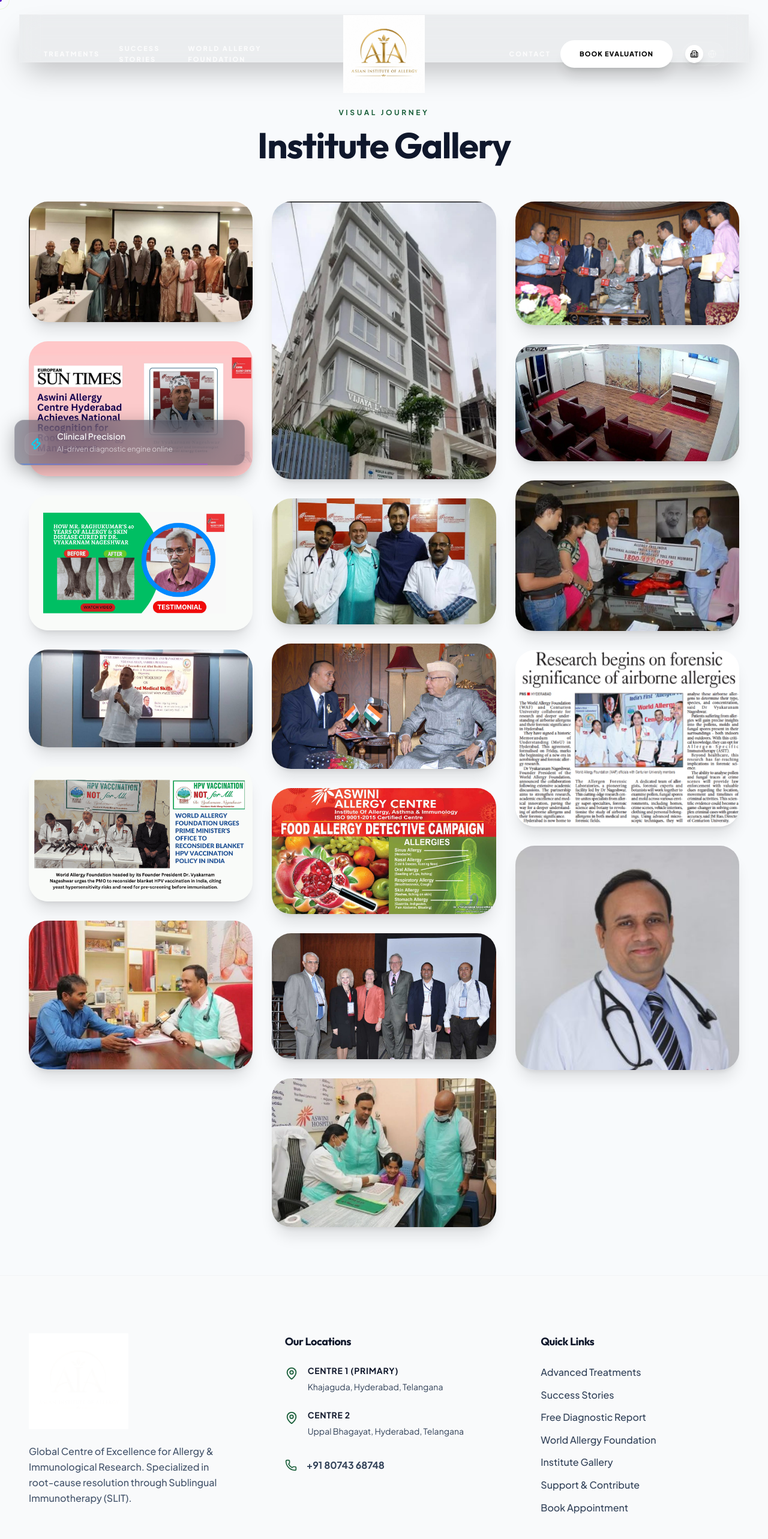
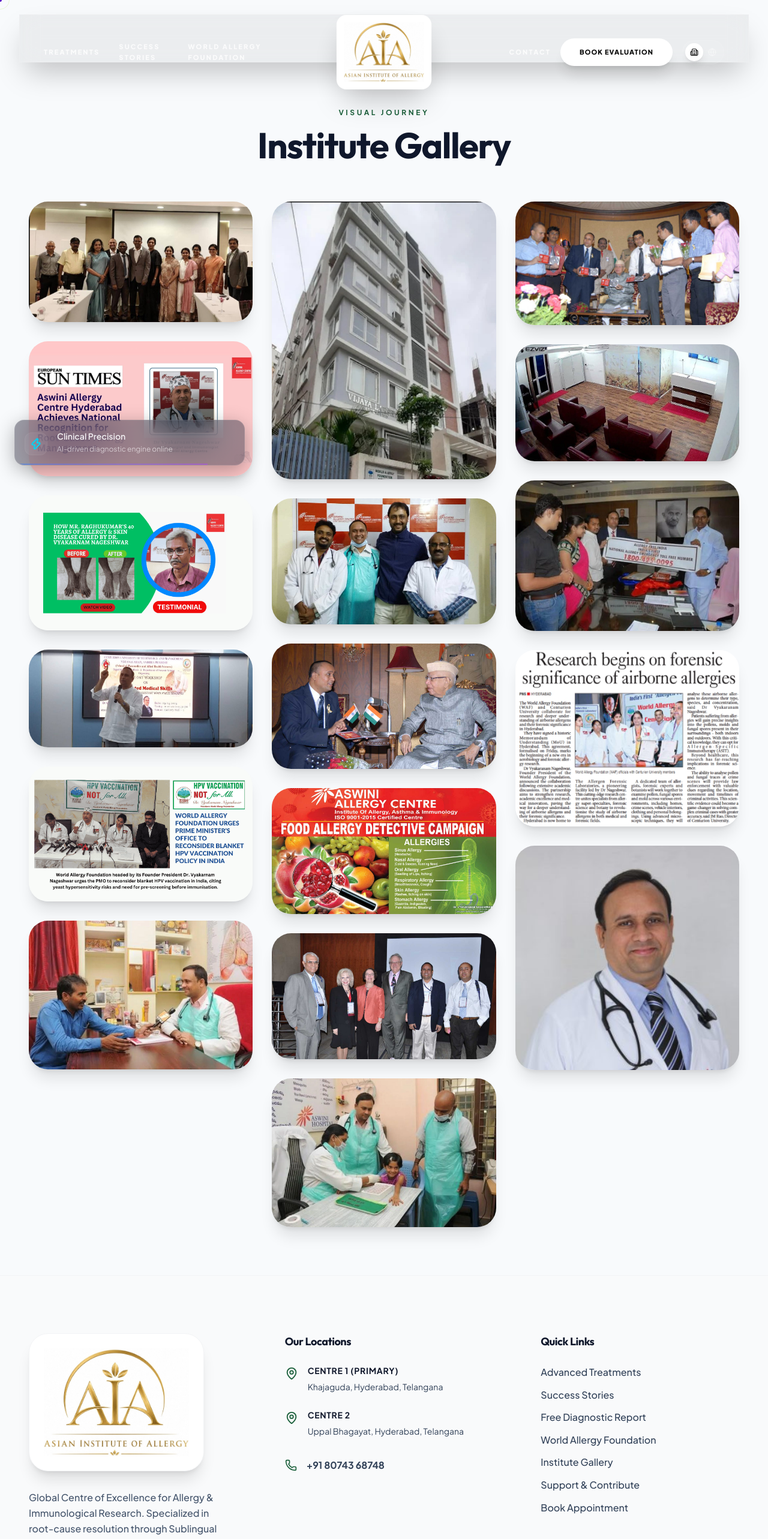
Before and after one commit to KarthikeyaGSI/asian_institute_of_allegy, a Next.js app: page /gallery in a window 1280 px wide. Shown: the top 2566 px of the page at 60% size. Built offline with nearby package versions, Linux system fonts and the light colour scheme.

Commit message:
fix: implement premium badge logo and stabilize hero layout

```diff
--- a/src/components/layout/Footer.jsx
+++ b/src/components/layout/Footer.jsx
@@ -9,14 +9,16 @@
         <div className="grid grid-cols-1 md:grid-cols-3 gap-12 md:gap-24">
           {/* Brand */}
           <div className="space-y-6">
-            <Link href="/" className="flex items-center gap-2">
-              <Image
-                src="/images/asian institute of allergy logo.jpg"
-                alt="Asian Institute of Allergy"
-                width={500}
-                height={200}
-                className="h-[160px] w-auto object-contain mix-blend-screen"
-              />
+            <Link href="/" className="inline-block group">
+              <div className="bg-white p-4 md:p-6 rounded-[2rem] shadow-xl border border-gray-100 transition-all duration-500 group-hover:scale-105 group-hover:-translate-y-2">
+                <Image
+                  src="/images/asian institute of allergy logo.jpg"
+                  alt="Asian Institute of Allergy"
+                  width={250}
+                  height={250}
+                  className="h-[120px] md:h-[180px] w-auto object-contain"
+                />
+              </div>
             </Link>
             <p className="text-slate-600 leading-relaxed font-medium">
               Global Centre of Excellence for Allergy & Immunological Research.
--- a/src/components/layout/Navbar.jsx
+++ b/src/components/layout/Navbar.jsx
@@ -59,15 +59,17 @@
         </div>
 
         {/* Center Logo */}
-        <Link href="/" className="flex items-center justify-self-center">
-          <Image
-            src="/images/asian institute of allergy logo.jpg"
-            alt="Asian Institute of Allergy"
-            width={400}
-            height={150}
-            className="h-[80px] md:h-[130px] w-auto object-contain mix-blend-screen"
-            priority
-          />
+        <Link href="/" className="flex items-center justify-self-center group">
+          <div className="bg-white p-2 md:p-3 rounded-2xl shadow-2xl ring-1 ring-white/10 transition-all duration-500 group-hover:scale-110 group-hover:-translate-y-1">
+            <Image
+              src="/images/asian institute of allergy logo.jpg"
+              alt="Asian Institute of Allergy"
+              width={200}
+              height={200}
+              className="h-[60px] md:h-[100px] w-auto object-contain"
+              priority
+            />
+          </div>
         </Link>
 
         {/* Right Side Actions */}
--- a/src/components/sections/Hero.jsx
+++ b/src/components/sections/Hero.jsx
@@ -36,7 +36,7 @@
 
   return (
     <section
-      className={`relative h-[100dvh] w-screen overflow-hidden flex items-end px-6 pt-32 pb-12 md:px-20 text-white transition-all duration-700 ease-in-out ${
+      className={`relative h-[100dvh] w-full overflow-hidden flex items-end px-6 pt-32 pb-12 md:px-20 text-white transition-all duration-700 ease-in-out ${
         isScrolled ? "opacity-0 -translate-y-10" : "opacity-100 translate-y-0"
       }`}
     >
@@ -48,7 +48,7 @@
         playsInline
         preload="auto"
         className={`absolute top-1/2 left-1/2
-          w-screen
+          w-full
           h-full
           object-cover
           -translate-x-1/2 -translate-y-1/2
```
Also changed, not shown: public/images/asian institute of allergy logo.jpg.
